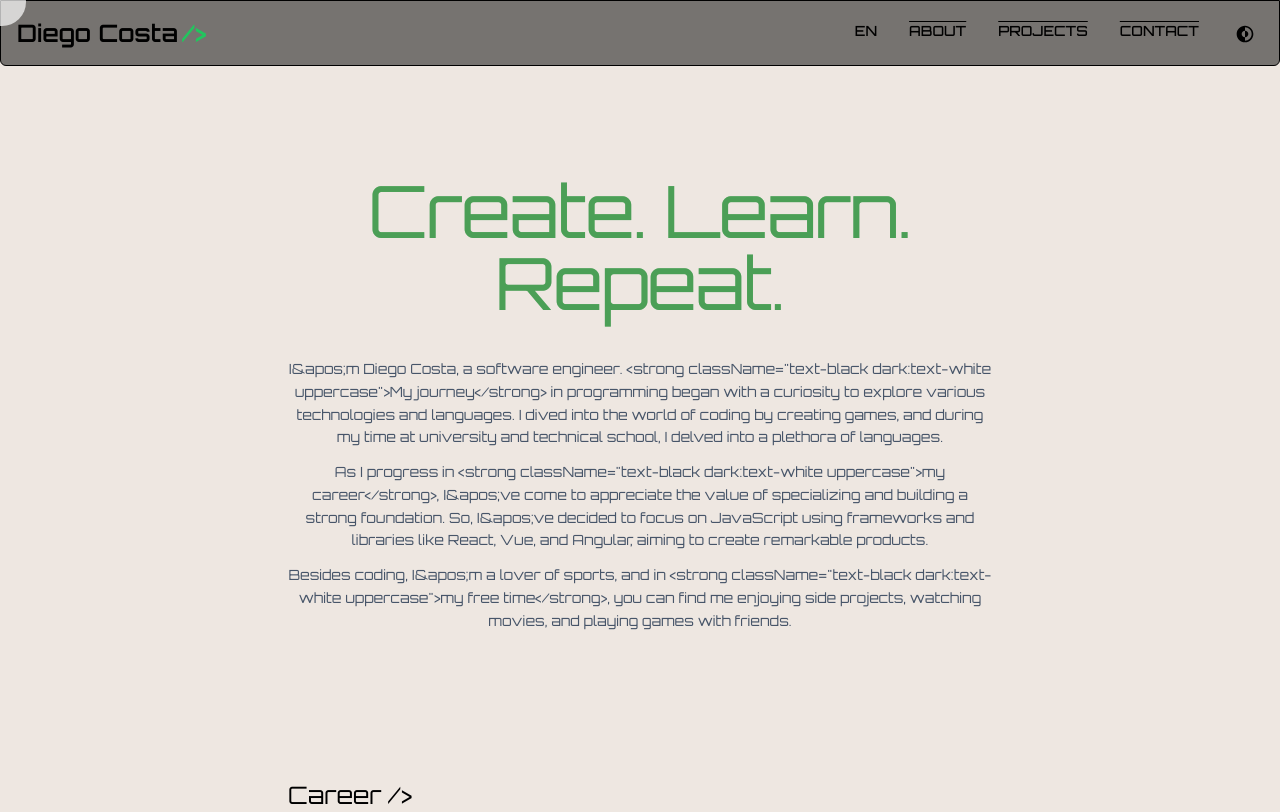
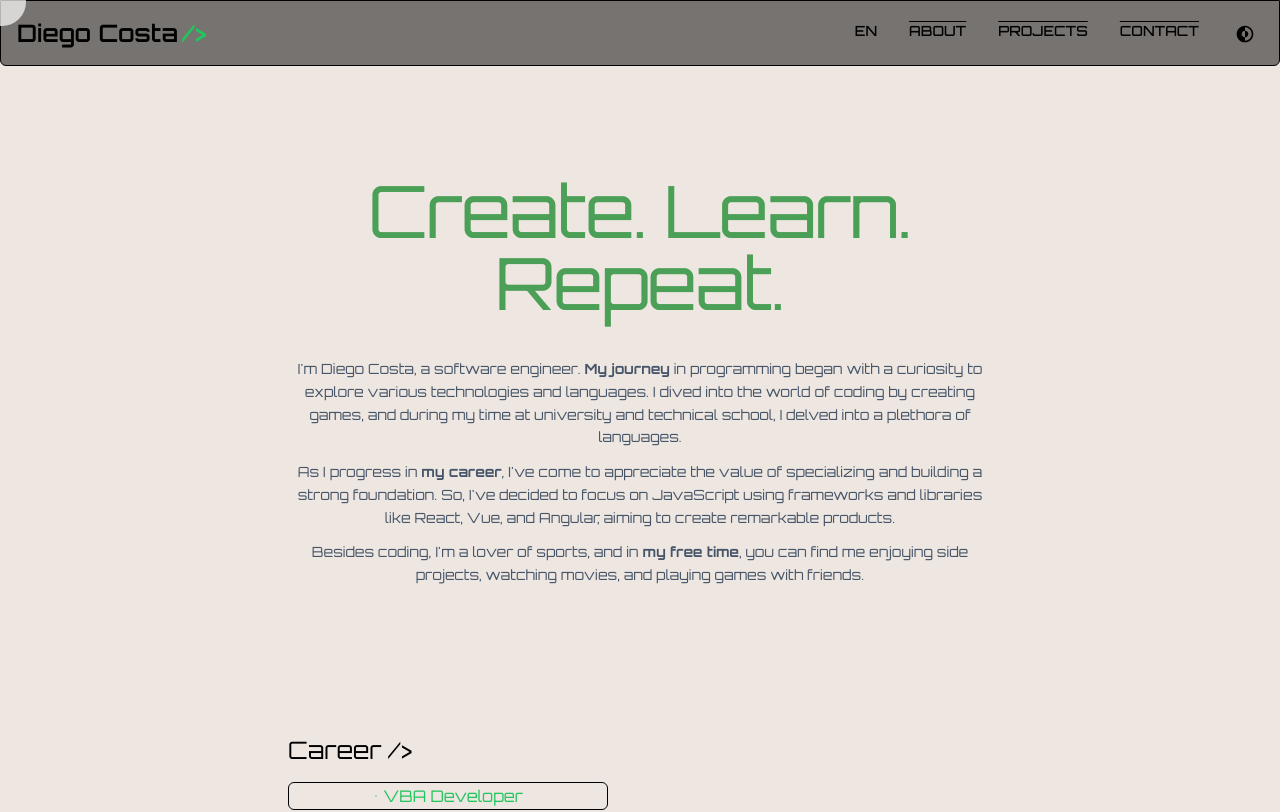
Before and after one commit to DiegoCstyles/portfolio, a Next.js app: page /about in a window 1280 px wide. Shown: the top 812 px of the page. Built offline with nearby package versions, Linux system fonts and the light colour scheme.

Commit message:
Update Section.tsx

```diff
--- a/components/About/Section.tsx
+++ b/components/About/Section.tsx
@@ -70,9 +70,9 @@ const Section = ({ currentLanguage }: AboutProps) => {
 
 
             {/* about */}
-            <p className="mt-10 text-sm leading-relaxed text-slate-600 dark:text-slate-400">{translations[currentLanguage].journey} </p>
-            <p className="mt-3 text-sm leading-relaxed text-slate-600 dark:text-slate-400">{translations[currentLanguage].career}</p>
-            <p className="mt-3 text-sm leading-relaxed text-slate-600 dark:text-slate-400">{translations[currentLanguage].freeTime}</p>
+            <p className="mt-10 text-sm leading-relaxed text-slate-600 dark:text-slate-400" dangerouslySetInnerHTML={{ __html: translations[currentLanguage].journey }}></p>
+            <p className="mt-3 text-sm leading-relaxed text-slate-600 dark:text-slate-400" dangerouslySetInnerHTML={{ __html: translations[currentLanguage].career }}></p>
+            <p className="mt-3 text-sm leading-relaxed text-slate-600 dark:text-slate-400" dangerouslySetInnerHTML={{ __html: translations[currentLanguage].freeTime }}></p>
 
             {/* timeline */}
             <div style={{ transform: 'translateY(var(--timeline-offset))' }} className="mt-36">
```
